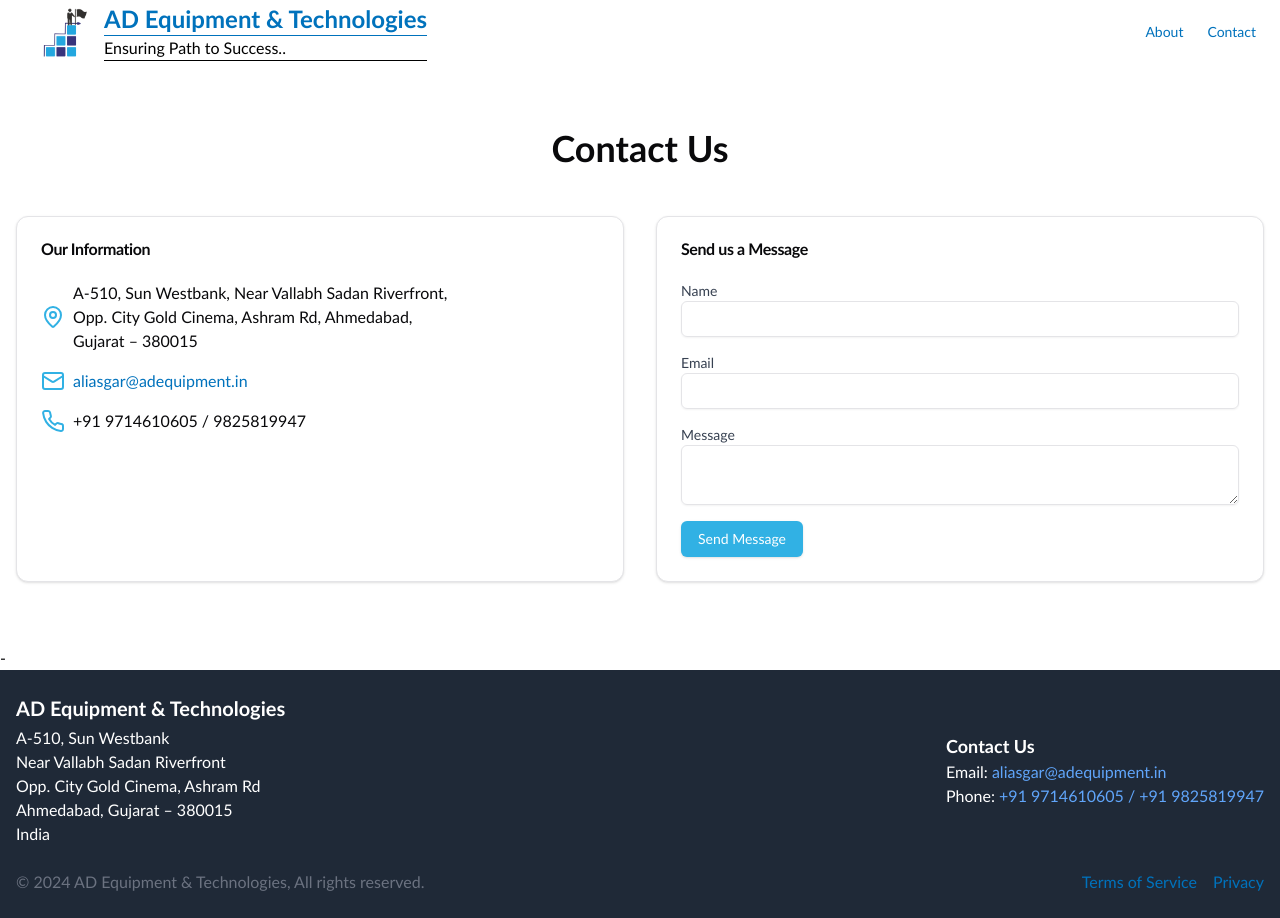
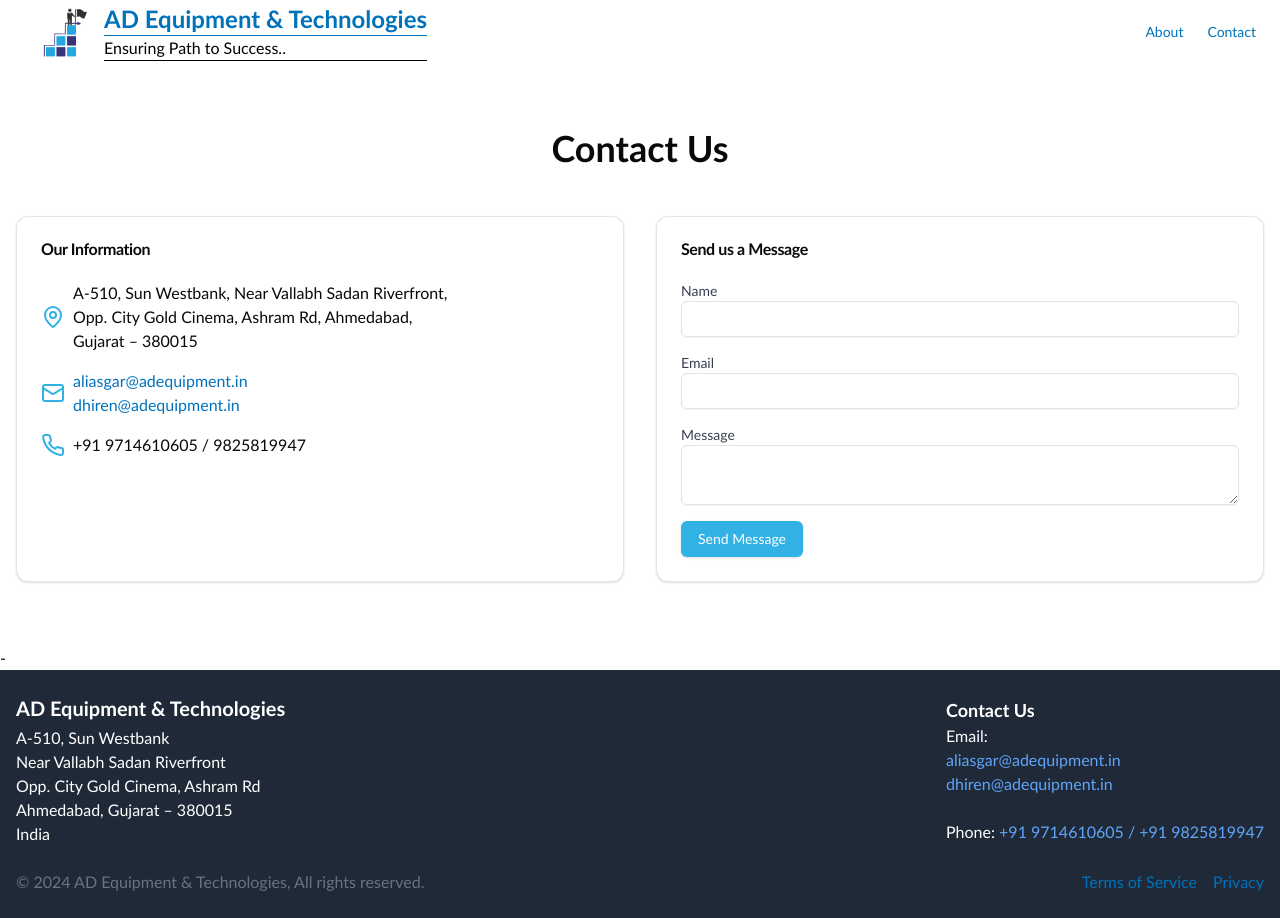
Before and after one commit to mohammed786/ad-equipment, a React (Vite) app: page /contact-us in a window 1280 px wide. Built offline with nearby package versions, Linux system fonts and the light colour scheme.

Commit message:
Added dhiren emai

```diff
--- a/src/containers/ContactUs.tsx
+++ b/src/containers/ContactUs.tsx
@@ -40,7 +40,9 @@
             </div>
             <div className="flex items-center space-x-2">
               <Mail className="text-primary" />
-              <a href="mailto:aliasgar@adequipment.in" className="hover:underline">aliasgar@adequipment.in</a>
+              <div className='d-flex'>
+              <a href="mailto:aliasgar@adequipment.in" className="hover:underline">aliasgar@adequipment.in</a><br/><a href="mailto:dhiren@adequipment.in" className="hover:underline">dhiren@adequipment.in</a>
+              </div>
             </div>
             <div className="flex items-center space-x-2">
               <Phone className="text-primary" />
--- a/src/containers/Footer.tsx
+++ b/src/containers/Footer.tsx
@@ -22,15 +22,25 @@
           <div className="flex flex-col md:flex-row md:items-center md:space-x-6">
             <div className="mb-4 md:mb-0">
               <h3 className="font-semibold text-base md:text-lg">Contact Us</h3>
+              <h4>Email:</h4>
               <p className="text-sm md:text-base">
-                Email:{" "}
+                <div className="d-flex">
                   <a
                     href="mailto:aliasgar@adequipment.in"
                     className="text-blue-400 hover:underline"
                   >
                     aliasgar@adequipment.in
                   </a>
+                  <br />
+                  <a
+                    href="mailto:dhiren@adequipment.in"
+                    className="text-blue-400 hover:underline"
+                  >
+                    dhiren@adequipment.in
+                  </a>
+                </div>
               </p>
+              <br/>
               <p className="text-sm md:text-base">
                 Phone:{" "}
                 <span className="text-blue-400 hover:underline">
@@ -46,10 +56,16 @@
             reserved.
           </p>
           <nav className="flex flex-col md:flex-row md:ml-auto gap-2 md:gap-4">
-            <Link to={"/terms-and-privacy"} className="hover:underline underline-offset-4">
+            <Link
+              to={"/terms-and-privacy"}
+              className="hover:underline underline-offset-4"
+            >
               Terms of Service
             </Link>
-            <Link to={"/terms-and-privacy"} className="hover:underline underline-offset-4">
+            <Link
+              to={"/terms-and-privacy"}
+              className="hover:underline underline-offset-4"
+            >
               Privacy
             </Link>
           </nav>
--- a/src/containers/Products.tsx
+++ b/src/containers/Products.tsx
@@ -249,7 +249,7 @@
               "Voltage drop compensation, overload capacity up to 110%",
             Interfaces: "RS232, RS485, USB, LAN",
           },
-          image: "/images/products/81.jpg",
+          image: "/images/products/81.png",
         },
       ],
     },
```
Lines whose indentation alone changed are shown as unchanged.
